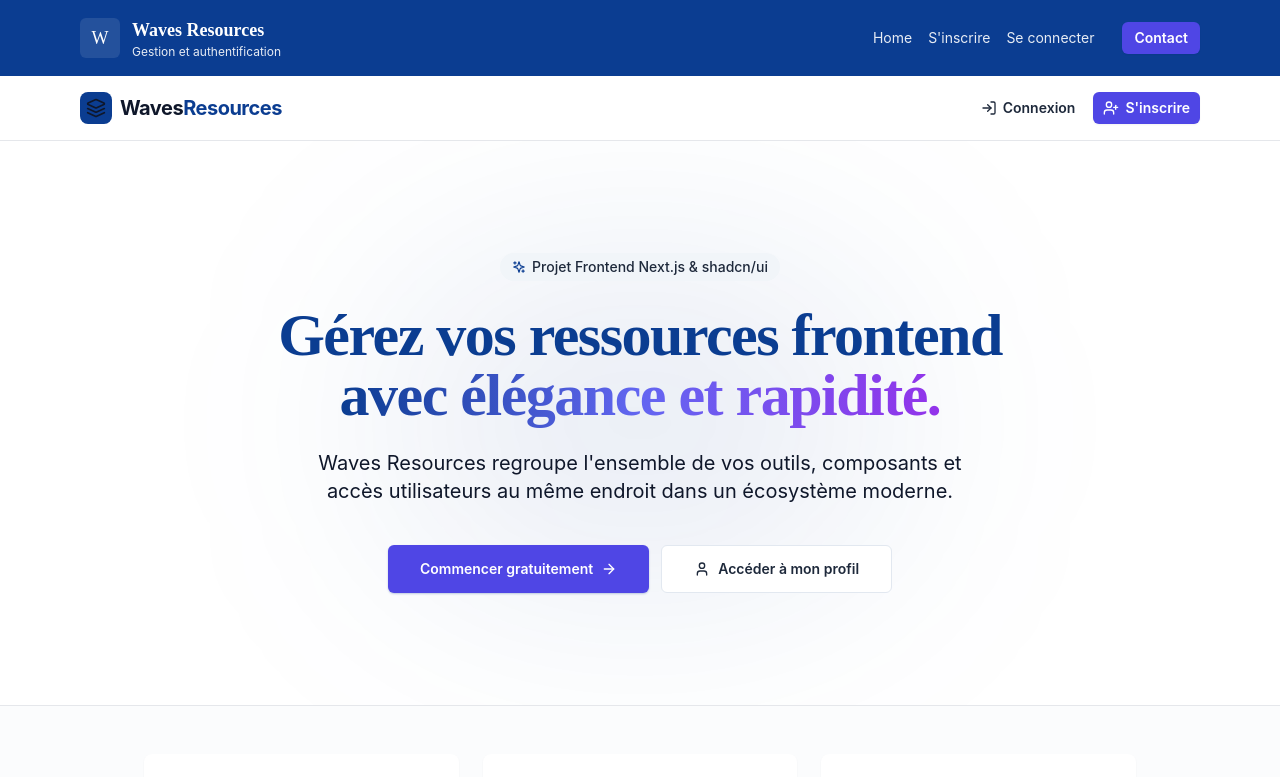
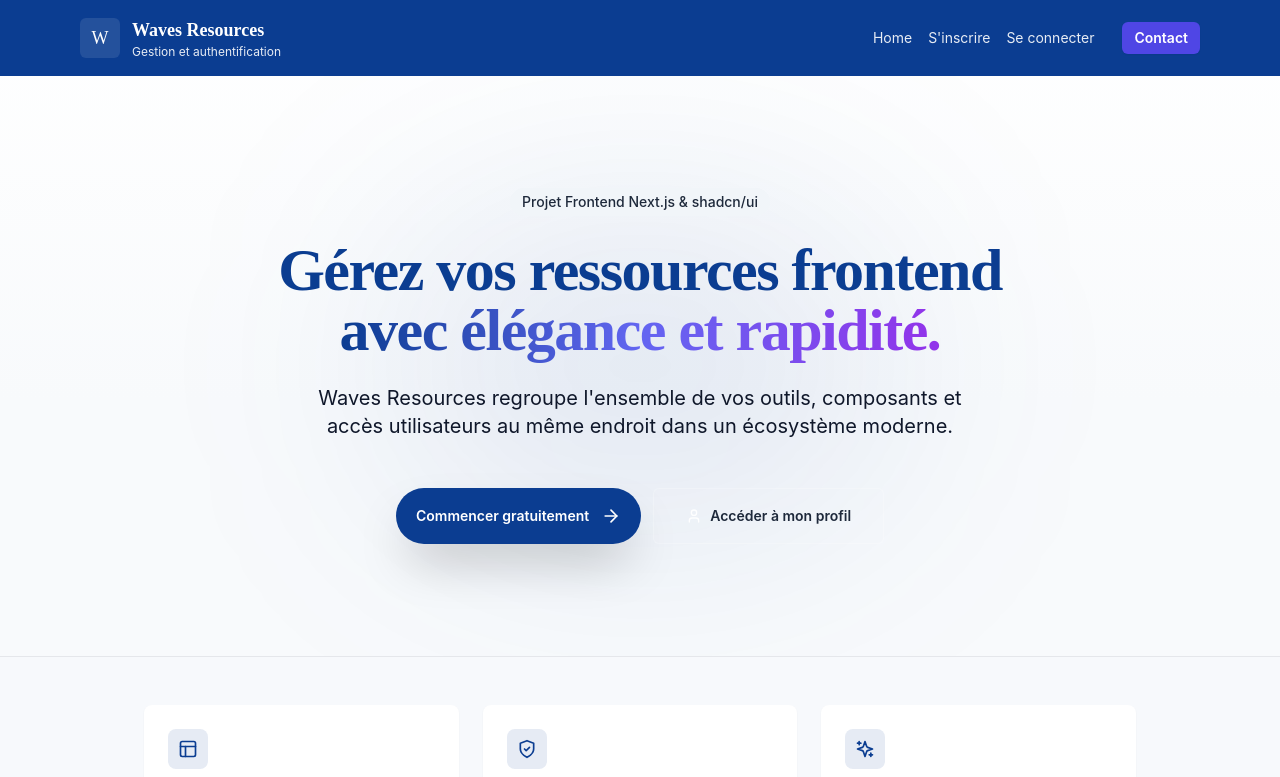
Before and after one commit to rooneyi/Waves-Resources-onboarding, a Next.js app in the folder frontend/: page / in a window 1280 px wide. Shown: the top 777 px of the page. Built offline with nearby package versions, Linux system fonts and the light colour scheme.

Commit message:
style(polish): stronger hero CTA, larger form CTAs, subtle global background and card helper classes

```diff
--- a/frontend/app/login/page.tsx
+++ b/frontend/app/login/page.tsx
@@ -37,7 +37,7 @@ export default function Login() {
           <Input label="Email" type="email" value={email} onChange={(e: React.ChangeEvent<HTMLInputElement>) => setEmail(e.target.value)} />
           <Input label="Password" type="password" value={password} onChange={(e: React.ChangeEvent<HTMLInputElement>) => setPassword(e.target.value)} />
           <div className="mt-4">
-            <Button type="submit" disabled={loading}>{loading ? 'Connexion...' : 'Se connecter'}</Button>
+            <Button type="submit" size="lg" className="w-full h-12" disabled={loading}>{loading ? 'Connexion...' : 'Se connecter'}</Button>
           </div>
         </Card>
         {error && <Toast message={error} type="error" onClose={()=>setError(null)} />}
--- a/frontend/app/page.tsx
+++ b/frontend/app/page.tsx
@@ -9,31 +9,7 @@ export default function Home() {
     <div className="min-h-screen bg-background text-foreground flex flex-col justify-between">
 
       {/* 1. HEADER / NAVBAR */}
-      <header className="sticky top-0 z-50 w-full border-b bg-background/95 backdrop-blur supports-[backdrop-filter]:bg-background/60">
-        <div className="page-container flex h-16 items-center justify-between">
-          <div className="flex items-center gap-2 font-bold text-xl tracking-tight">
-            <div className="p-1.5 bg-primary text-primary-foreground rounded-lg">
-              <Layers className="w-5 h-5" />
-            </div>
-            <span>Waves<span className="text-primary">Resources</span></span>
-          </div>
 
-          <nav className="flex items-center gap-2">
-            <Button asChild variant="ghost" size="sm">
-              <Link href="/login" className="gap-1.5">
-                <LogIn className="w-4 h-4" />
-                Connexion
-              </Link>
-            </Button>
-            <Button asChild size="sm">
-              <Link href="/register" className="gap-1.5">
-                <UserPlus className="w-4 h-4" />
-                S'inscrire
-              </Link>
-            </Button>
-          </nav>
-        </div>
-      </header>
 
       {/* 2. HERO SECTION */}
       <main className="flex-1">
@@ -43,7 +19,6 @@ export default function Home() {
 
           <div className="page-container max-w-4xl mx-auto text-center px-4 space-y-6">
             <Badge variant="secondary" className="px-3 py-1 text-xs sm:text-sm font-medium gap-1.5 rounded-full">
-              <Sparkles className="w-3.5 h-3.5 text-primary" />
               Projet Frontend Next.js & shadcn/ui
             </Badge>
 
@@ -59,17 +34,17 @@ export default function Home() {
             </p>
 
             {/* Actions CTA */}
-            <div className="flex flex-col sm:flex-row items-center justify-center gap-3 pt-4">
-              <Button asChild size="lg" className="w-full sm:w-auto h-12 px-8 text-base gap-2 shadow-lg shadow-primary/25">
-                <Link href="/register">
+            <div className="flex flex-col sm:flex-row items-center justify-center gap-3 pt-6">
+              <Button asChild size="lg" className="w-full sm:w-auto h-14 px-10 text-base gap-3 cta-primary">
+                <Link href="/register" className="flex items-center gap-3">
                   Commencer gratuitement
-                  <ArrowRight className="w-4 h-4" />
+                  <ArrowRight className="w-5 h-5" />
                 </Link>
               </Button>
 
-              <Button asChild variant="outline" size="lg" className="w-full sm:w-auto h-12 px-8 text-base gap-2">
-                <Link href="/me">
-                  <User className="w-4 h-4 text-muted-foreground" />
+              <Button asChild variant="outline" size="lg" className="w-full sm:w-auto h-14 px-8 text-base gap-2 border-white/20 bg-white/5">
+                <Link href="/me" className="flex items-center gap-2">
+                  <User className="w-4 h-4 text-white/90" />
                   Accéder à mon profil
                 </Link>
               </Button>
--- a/frontend/app/register/page.tsx
+++ b/frontend/app/register/page.tsx
@@ -182,7 +182,7 @@ export default function Register() {
                   )}
                 />
 
-                <Button type="submit" className="w-full gap-2 mt-2" disabled={isLoading}>
+                <Button type="submit" size="lg" className="w-full h-12 gap-2 mt-2" disabled={isLoading}>
                   {isLoading ? (
                     <>
                       <Loader2 className="w-4 h-4 animate-spin" />
--- a/frontend/styles/globals.css
+++ b/frontend/styles/globals.css
@@ -7,7 +7,7 @@ html, body, #__next {
 }
 
 body {
-  @apply bg-white text-slate-900 font-sans;
+  @apply bg-gradient-to-b from-white via-slate-50 to-slate-50 text-slate-900 font-sans;
 }
 
 /* Import fonts */
@@ -22,3 +22,20 @@ h1, h2, h3, h4 {
 .page-container {
   @apply mx-auto px-4 max-w-6xl;
 }
+
+/* Hero specifics */
+.hero-visual {
+  background: radial-gradient(closest-side, rgba(11,61,145,0.08), transparent 40%);
+}
+
+/* Card surface subtle */
+.card-surface {
+  @apply bg-white rounded-xl shadow-md ring-1 ring-slate-100;
+}
+
+/* CTA styles (used via tailwind classes as well) */
+.cta-primary {
+  @apply bg-primary text-white font-semibold rounded-full shadow-2xl;
+}
+
+.muted-text { @apply text-slate-500 }
```
